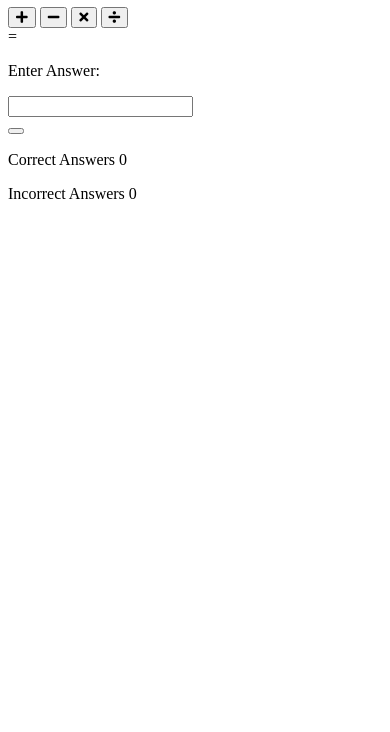
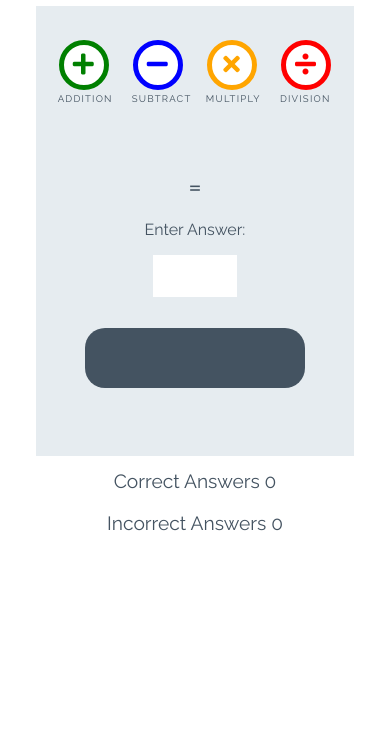
Before and after one commit to mindfalls/love-maths, a plain HTML site: page index.html in a window 390 px wide. Shown: the part 112-844 px from the top of the page. Drawn offline with Linux system fonts and the light colour scheme.

Commit message:
add style for game

```diff
--- a/assets/css/style.css
+++ b/assets/css/style.css
@@ -0,0 +1,251 @@
+/* --------- Global style */
+
+body {
+    background-color: white;
+    font-family: "Raleway", sans-serif;
+    color: #445361;
+    text-align: center;
+}
+
+/* --------- Heading */
+
+.heading {
+    text-align: center;
+    font-size: 2.5rem;
+}
+
+.logo {
+    height: 40px;
+    padding-right: 5px;
+}
+
+/* --------- Game layout */
+
+.game-area {
+    background-color: #E6ECF0;
+    box-sizing: border-box;
+    width: 85%;
+    height: 65vh;
+    max-height: 450px;
+    max-width: 830px;
+    margin-left: auto;
+    margin-right: auto;
+    padding: 1%;
+}
+
+.question-area {
+    width: 50%;
+    font-size: 2rem;
+    margin: auto;
+    padding: 50px 0;
+}
+
+.question-area span {
+    padding: 0 15px;
+}
+
+.score-area {
+    margin: 5px auto;
+    width: 60%;
+    font-size: 1.2rem;
+}
+
+.controls-area {
+    width: 85%;
+    margin: 30px auto;
+}
+
+#score {
+    color: green;
+    font-weight: bold;
+}
+
+#incorrect {
+    color: red;
+    font-weight: bold;
+}
+
+.answer-message {
+    display: none;
+    font-size: 1rem;
+}
+
+#answer-box {
+    border: none;
+    color: #445361;
+    display: inline-block;
+    height: 40px;
+    width: 80px;
+    font-size: 1.2rem;
+}
+
+.scores {
+    display: inline-block;
+    padding: 25px;
+}
+
+/* --------- Buttons */
+
+.btn {
+    width: 220px;
+    height: 60px;
+    font-family: "Raleway", sans-serif;
+    text-transform: uppercase;
+    letter-spacing: 1.2px;
+    color: white;
+}
+
+.btn:focus {
+    outline: none;
+}
+
+.btn--big {
+    padding-top: 10px;
+    border-radius: 50%;
+    background-color: white;
+    border: 10px solid;
+    width: 100px;
+    height: 100px;
+    font-size: 3.2rem;
+    margin: 0 30px;
+    transition: all 0.5s;
+}
+.btn--big::after {
+    content: attr(data-type);
+    font-size : 1rem;
+    color: #445361;
+    position: relative;
+    left: -0.5em;
+
+}
+.btn--blue {
+    border-color: blue;
+    color: blue;
+}
+
+.btn--blue:active,
+.btn--blue:hover {
+    background-color: darkblue;
+    color: white;
+}
+
+.btn--orange {
+    border-color: orange;
+    color: orange;
+}
+
+.btn--orange:active,
+.btn--orange:hover {
+    background-color: darkorange;
+    color: white;
+}
+
+.btn--red {
+    border-color: red;
+    color: red;
+}
+
+.btn--red:active,
+.btn--red:hover {
+    background-color: darkred;
+    color: white;
+}
+
+.btn--green {
+    border-color: green;
+    color: green;
+}
+
+.btn--green:active,
+.btn--green:hover {
+    background-color: darkgreen;
+    color: white;
+}
+
+.btn--gray {
+    margin-top: 25px;
+    background-color: #445361;
+    border: 1px transparent;
+    border-radius: 20px;
+}
+
+.btn--gray:active,
+.btn--gray:hover {
+    background-color: #0d1013;
+}
+
+/* --------- Media queries */
+
+@media (max-width: 414px) {
+    .controls-area {
+        width: 100%;
+    }
+
+    .btn--big {
+        margin: 0 10px;
+        padding: 5px;
+        border: 5px solid;
+        width: 50px;
+        height: 50px;
+        font-size: 1.5rem;
+    }
+
+    .btn--big::after {
+        font-size: 0.6rem;
+        left: -0.7rem;
+    }
+
+    .question-area {
+        padding: 10% 0;
+        width: 100%;
+    }
+
+    .question-area span {
+        padding: 0;
+    }
+
+    .answer-message {
+        display: block;
+    }
+
+    #answer-box {
+        display: block;
+        margin: 0 auto;
+    }
+    .btn--gray {
+        margin-top: 0;
+    }
+
+    .score-area {
+        width: 100%;
+    }
+
+    .scores {
+        margin: 0.5em auto;
+        display: block;
+        padding: 5px;
+    }
+
+    .heading {
+        font-size: 2rem;
+    }
+}
+
+@media (max-width: 320px) {
+    .game-area {
+        height: 70vh;
+    }
+
+    .controls-area {
+        width: 75%;
+        margin: 10px auto;
+    }
+
+    .btn--big {
+        margin: 10px 10px;
+    }
+    .question-area {
+        padding: 10px 0;
+    }
+
+}
--- a/index.html
+++ b/index.html
@@ -16,16 +16,16 @@
 
     <div class="game-area">
         <div class="controls-area">
-            <button class="btn btn--big --btn--green">
+            <button data-type="addition" class="btn btn--big btn--green">
                 <i class="fas fa-plus"></i>
             </button>
-            <button class="btn btn--big --btn--green">
+            <button data-type="subtract" class="btn btn--big btn--blue">
                 <i class="fas fa-minus"></i>
             </button>
-            <button class="btn btn--big --btn--green">
+            <button data-type="multiply" class="btn btn--big btn--orange">
                 <i class="fas fa-times"></i>
             </button>
-            <button class="btn btn--big --btn--green">
+            <button data-type="division" class="btn btn--big btn--red">
                 <i class="fas fa-divide"></i>
             </button>
         </div>
```
